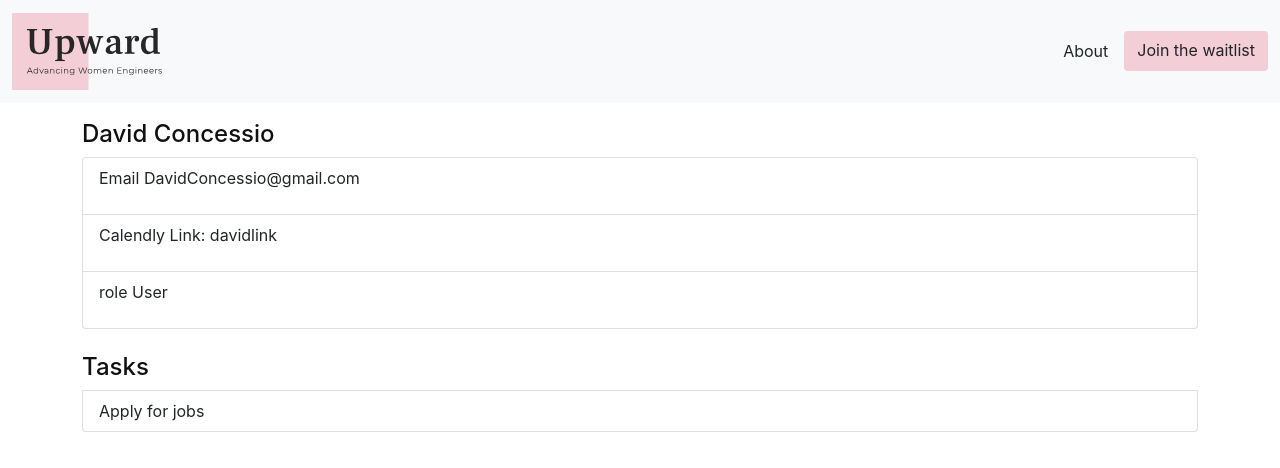
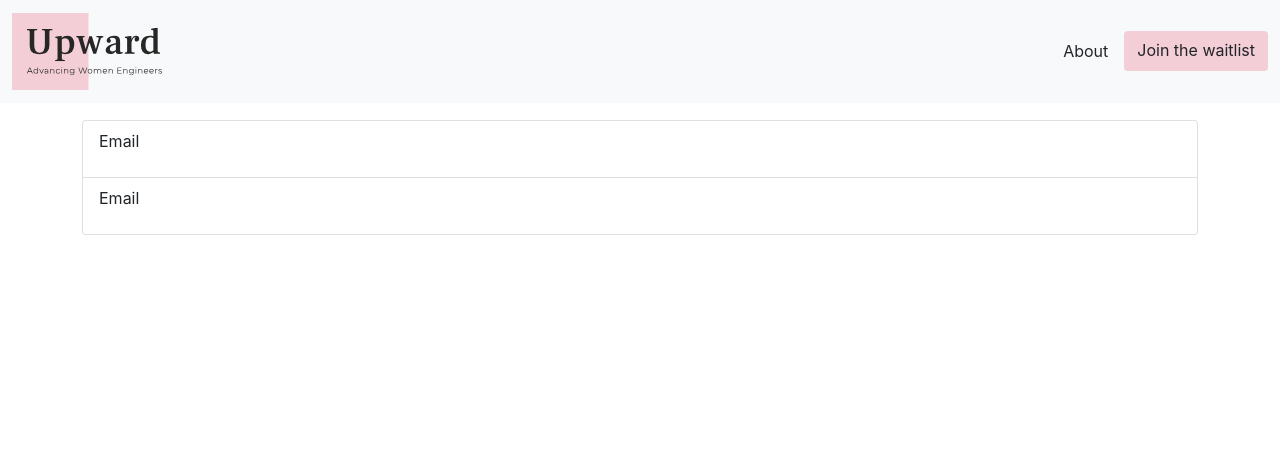
Before and after one commit to upward-dev/Upward, a Next.js app: page /resumeProfile/1 in a window 1280 px wide. Shown: the top 468 px of the page. Built offline with nearby package versions, Linux system fonts and the light colour scheme.

Commit message:
added basic magic authentication

```diff
--- /dev/null
+++ b/next.config.js
@@ -0,0 +1,13 @@
+  if (process.env.NODE_ENV === "development") {
+    require("dotenv").config();
+  }
+
+  module.exports = {
+    env: {
+      LINKEDIN_STATE: process.env.LINKEDIN_STATE,
+      LINKEDIN_SCOPE: process.env.LINKEDIN_SCOPE,
+      LINKEDIN_CLIENT_ID: process.env.LINKEDIN_CLIENT_ID,
+      LINKEDIN_REDIRECT: process.env.LINKEDIN_REDIRECT,
+      LINKEDIN_CLIENT_SECRET: process.env.LINKEDIN_CLIENT_SECRET,
+    }
+  };
--- a/package.json
+++ b/package.json
@@ -17,10 +17,12 @@
     "@fortawesome/free-brands-svg-icons": "^5.15.3",
     "@fortawesome/free-solid-svg-icons": "^5.15.3",
     "@fortawesome/react-fontawesome": "^0.1.14",
+    "@magic-sdk/admin": "^1.3.0",
     "@popperjs/core": "^2.9.2",
     "@prisma/client": "^2.24.0",
     "bootstrap": "^5.0.0-beta3",
     "jquery": "^3.6.0",
+    "magic-sdk": "^4.3.0",
     "next": "^10.2.3",
     "postcss-modules-values": "^4.0.0",
     "react": "^17.0.2",
--- a/pages/_app.tsx
+++ b/pages/_app.tsx
@@ -3,9 +3,11 @@ import '../styles/globals.scss'
 import Layout from '../components/Layout'
 import Head from 'next/head'
 import { AppProps } from 'next/app'
+import { UserContextProvider } from '../src/util/Magic/userContext'
 
 function MyApp({ Component, pageProps }: AppProps) {
   return (
+    <UserContextProvider>
     <Layout>
       <Head>
         <title>Upward</title>
@@ -26,6 +28,7 @@ function MyApp({ Component, pageProps }: AppProps) {
       </Head>
       <Component {...pageProps} />
     </Layout>
+    </UserContextProvider>
   )
 }
 
--- /dev/null
+++ b/pages/api/login.ts
@@ -0,0 +1,15 @@
+import { Magic } from '@magic-sdk/admin';
+import { NextApiRequest, NextApiResponse } from 'next'
+
+// Initiating Magic instance for server-side methods
+const magic = new Magic(process.env.MAGIC_SECRET_KEY);
+
+export default async function login(req:NextApiRequest, res:NextApiResponse) {
+  try {
+    const didToken = req.headers.authorization?.substr(7);
+    await magic.token.validate(didToken);
+    res.status(200).json({ authenticated: true });
+  } catch (error) {
+    res.status(500).json({ error: error.message });
+  }
+}
--- a/pages/resumeProfile/[id].tsx
+++ b/pages/resumeProfile/[id].tsx
@@ -1,93 +1,31 @@
 import { useRouter } from 'next/dist/client/router';
 import { route } from 'next/dist/next-server/server/router'
-import React, { useEffect, useState } from 'react'
-// needs to be replaced with real api call for data for final
-enum Role {
-    USER = 'User',
-    EMPLOYER = "Employer",
-    MENTOR = "Mentor",
-    ADMIN = "Admin"
-}
-interface Profile {
-    calendlyLink: string
-}
-interface iUser {
-    id: number;
-    firstName: string;
-    lastName: string;
-    email: string;
-    createdAt: Date;
-    updatedAt: Date;
-    role: Role,
-    tasks: string[],
-    profile: Profile
+import React, { useContext, useEffect, useState } from 'react'
+import { UserContext } from "../../src/util/Magic/userContext"
 
-}
-// fake user data
-const users: iUser[] = [
-    {
-        id: 0,
-        firstName: 'Rachael',
-        lastName: 'Concessio',
-        email: 'RachaelConcessio@gmail.com',
-        createdAt: new Date(),
-        updatedAt: new Date(),
-        role: Role.MENTOR,
-        tasks: ['Finish coding assessment', 'Learn typescript', 'Learn next.js'],
-        profile: {
-            calendlyLink: "rachaellink"
-        }
-    },
-    {
-        id: 1,
-        firstName: 'David',
-        lastName: 'Concessio',
-        email: 'DavidConcessio@gmail.com',
-        createdAt: new Date(),
-        updatedAt: new Date(),
-        role: Role.USER,
-        tasks: ['Apply for jobs'],
-        profile: {
-            calendlyLink: "davidlink"
-        }
-    }
-];
 export default function ResumeProfile() {
     const router = useRouter();
-    const [currentUser, setUser] = useState<iUser | null>(null);
+    const {user} = useContext(UserContext);
     const { id } = router.query;
-    useEffect(() => {
-        let findCurrentUser = users.filter(user => user.id === Number(id));
-        if (findCurrentUser.length > 0) {
-            setUser(findCurrentUser[0])
-        }
-    }, [id, setUser])
-    const { firstName, lastName, email, createdAt, updatedAt, role, tasks, profile } = currentUser || {};
     return (
         <div className="container page-margin-top">
-                <h4>{firstName} {lastName}</h4>
-
-            <div>
+            {user?.loading ?  (
+                <p>Loading..</p>
+            ): (
+                user && (
+                    <>
                         <ul className="list-group">
                             <li className="list-group-item">
-                        <p>Email <span>{email}</span></p>
+                                <p>Email <span>{user.email}</span></p>
                             </li>
                             <li className="list-group-item">
-                        <p>Calendly Link: <span>{profile && profile.calendlyLink}</span></p>
-                    </li>
-                    <li className="list-group-item">
-                        <p>role <span>{role}</span></p>
+                            <p>Email <span>{user.issuer}</span></p>
                             </li>
                         </ul>
-                <ul className="list-group mt-4">
-                    <h4>Tasks</h4>
-                    {tasks && tasks.map((task, index) => {
-                        return (
-                            <li className="list-group-item" key={index}>{task}</li>
+                    </>
                 )
-                    })}
-                </ul>
-            </div>
+            )}
+
         </div>
     )
 }
--- /dev/null
+++ b/src/util/Magic/userContext.tsx
@@ -0,0 +1,24 @@
+import React, { createContext, ReactNode, useState } from 'react';
+// interface should be replaced to reflect db fields.
+// These fields are currently returned from magic.link
+interface IUser {
+    email:string;
+    issuer:string;
+    publicAddress:string
+  }
+export const UserContext = createContext<IUser | {}>({});
+type ContextProps = {
+    children:ReactNode;
+}
+export const UserContextProvider: React.FC = (props) => {
+    const [user,setUser] = useState<IUser | {}>({});
+    const values = {
+        user,
+        setUser
+    }
+    return (
+        <UserContext.Provider value={values}>
+            {props.children}
+        </UserContext.Provider>
+    )
+}
```
Also changed, not shown: pages/login.tsx (added, +55 -0 lines), src/components/LoginForm/LoginForm.tsx (added, +53 -0 lines), src/util/Magic/magic.config.tsx (added, +13 -0 lines), 2 other files (tests, documents, lock files or other folders). Lines whose indentation alone changed are shown as unchanged.
